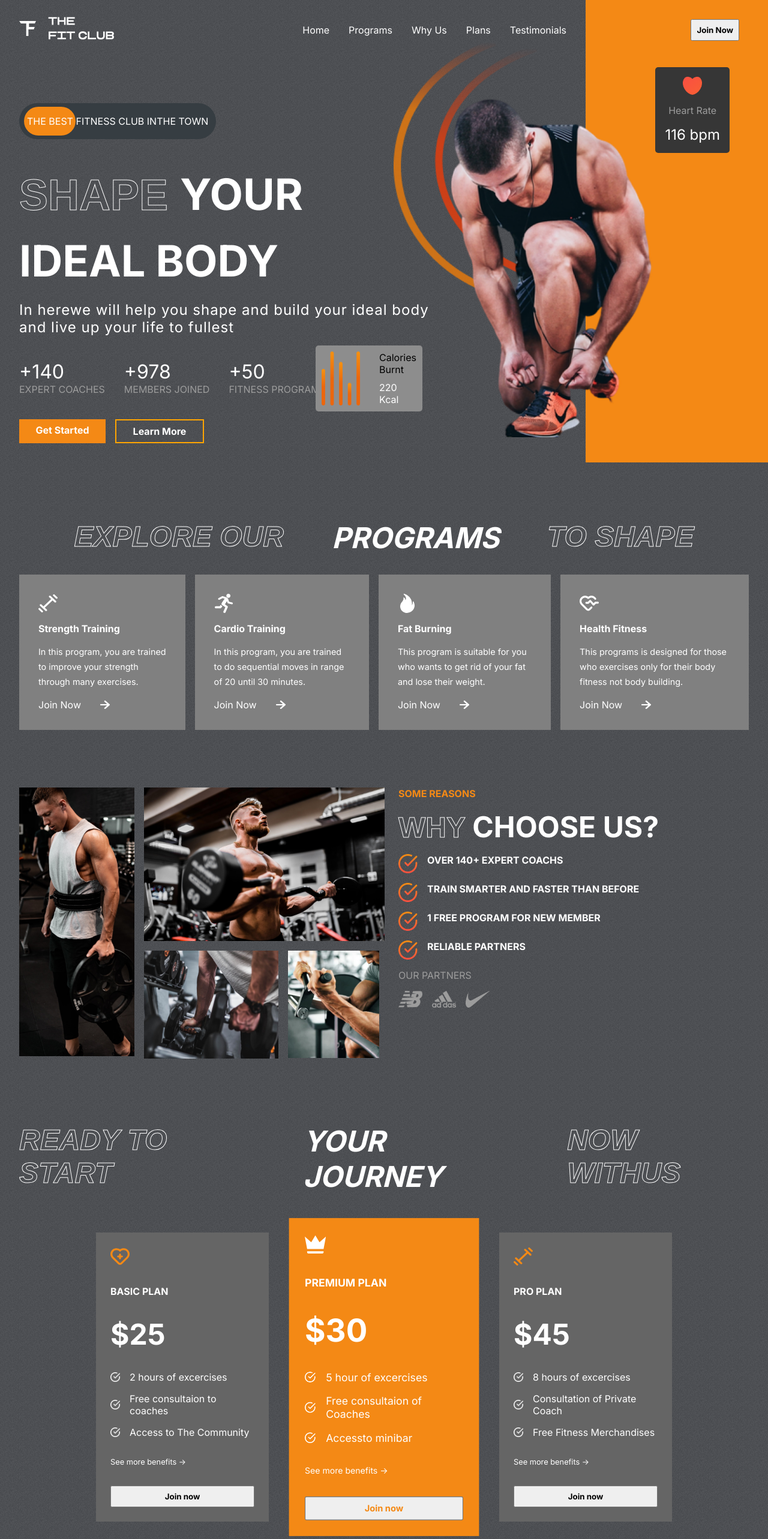
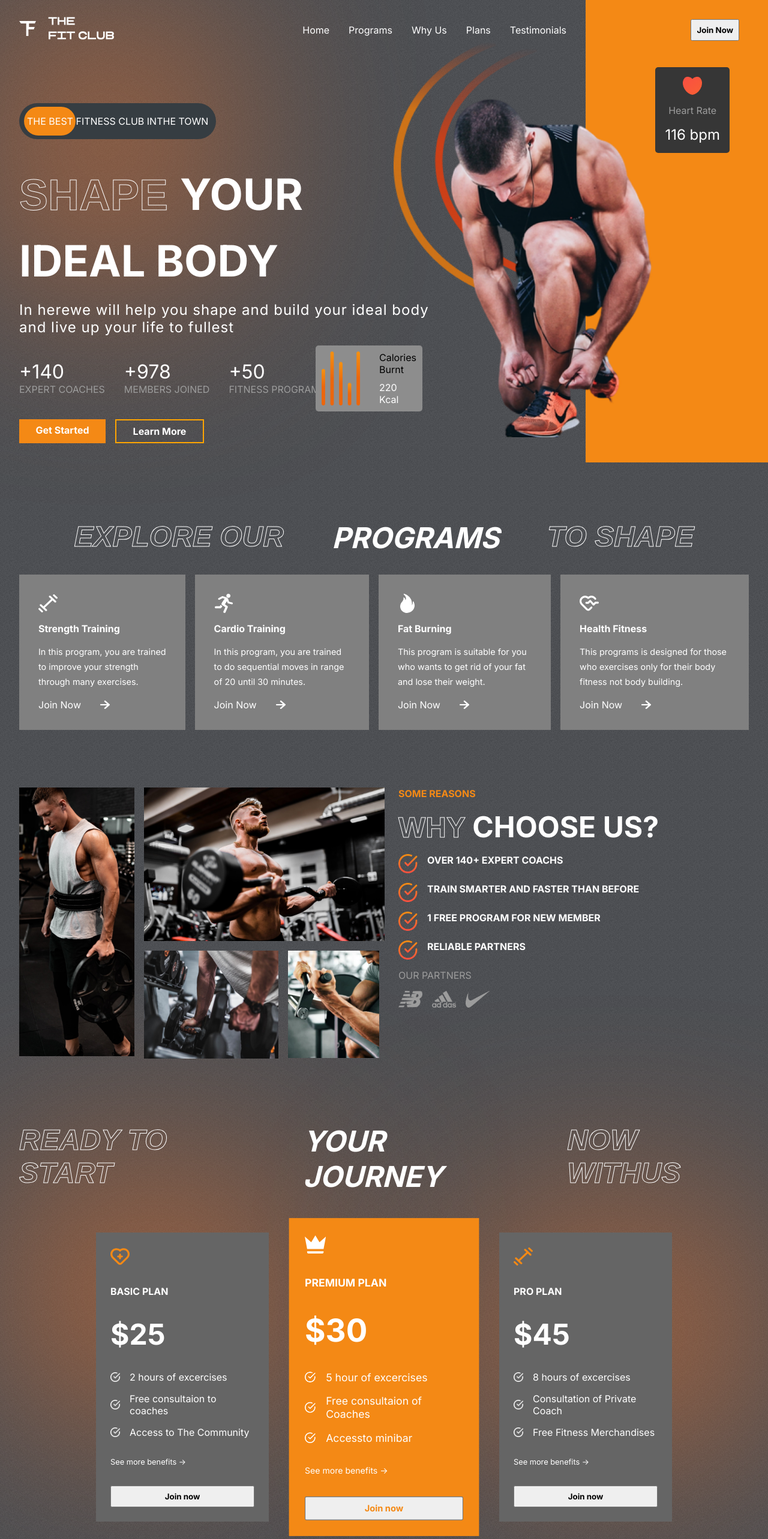
Before and after one commit to manik25022002/gym_website, a React (Create React App) app: page / in a window 1280 px wide. Shown: the top 2566 px of the page at 60% size. Built offline with nearby package versions, Linux system fonts and the light colour scheme.

Commit message:
10jan 24

```diff
--- a/src/App.css
+++ b/src/App.css
@@ -39,3 +39,11 @@
   transition: 300ms all;
   padding: 0.5rem;
 }
+
+.blur{
+  background-color: rgba(253, 120,43, 0.69);
+  position: absolute;
+  border-radius: 50%;
+  filter: blur(150px);
+  z-index: -10;
+}
--- a/src/Components/footer/Footer.jsx
+++ b/src/Components/footer/Footer.jsx
@@ -22,6 +22,12 @@
                 </div>
 
             </div>
+            <div className="blur blur-footer-1">
+
+            </div>
+            <div className="blur blur-footer-2">
+
+            </div>
         </div>
     )
 }
--- a/src/Components/footer/footer.css
+++ b/src/Components/footer/footer.css
@@ -25,3 +25,19 @@
 .logo-footer>img{
     width: 10rem;
 }
+.blur-footer-1{
+bottom: 0;
+right: 15%;
+width: 26rem;
+height: 12rem;
+filter: blur(200px);
+background: red;
+}
+.blur-footer-2{
+    bottom: 0;
+    left: 15%;
+    width: 26rem;
+    height: 12rem;
+    filter: blur(200px);
+    background:rgb(255,115, 0);
+    }
--- a/src/Components/hero/Hero.jsx
+++ b/src/Components/hero/Hero.jsx
@@ -11,6 +11,7 @@
     return (
 
         <div className="hero">
+        <div className=" blur hero-blur"></div>
             <div className="left-h">
                 <Header />
 
--- a/src/Components/hero/hero.css
+++ b/src/Components/hero/hero.css
@@ -199,3 +199,8 @@
 .calories-span2{
     color: white;
 }
+.hero-blur{
+    width: 22rem;
+    height: 30rem;
+    left: 0;
+}
--- a/src/Components/plans/Plans.jsx
+++ b/src/Components/plans/Plans.jsx
@@ -5,6 +5,8 @@
 const Plans = () => {
     return (
         <div className="plans-container">
+         <div className="blur plans-blur-1"></div>
+         <div className="blur plans-blur-2"></div>
             <div className="programs-header">
                 <span className='stroke-text' >READY TO START</span>
                 <span>YOUR JOURNEY</span>
--- a/src/Components/plans/plans.css
+++ b/src/Components/plans/plans.css
@@ -64,3 +64,17 @@
 .plans>:nth-child(2)>button{
     color: var(--orange);
 }
+.plans-blur-1{
+    width: 32rem;
+    height: 23rem;
+    top: 6rem;
+    left: 0;
+
+}
+.plans-blur-2{
+    width: 32rem;
+    height: 23rem;
+    top: 10rem;
+    right: 0;
+
+}
```
